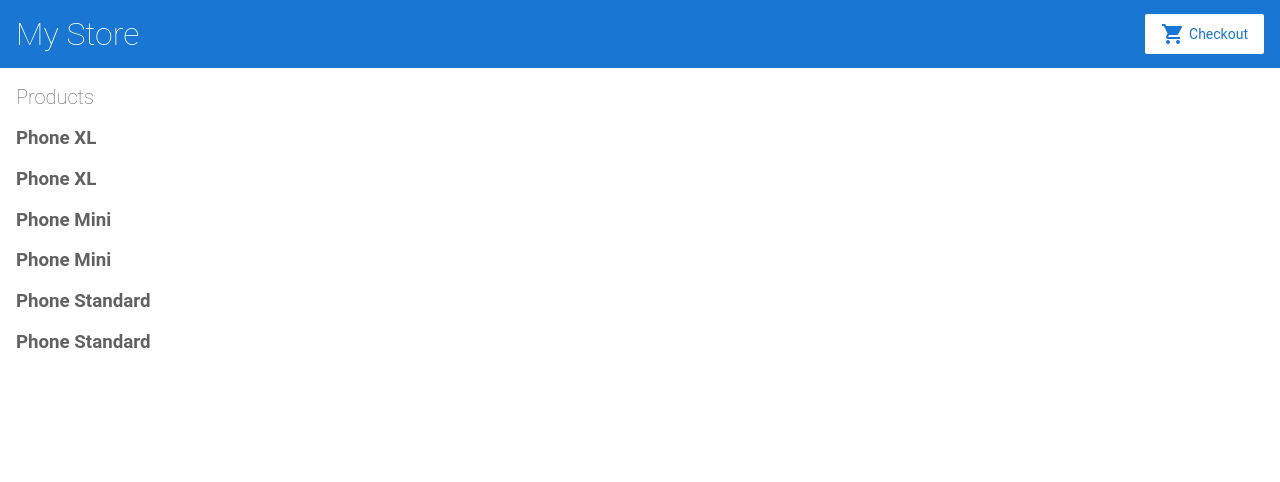
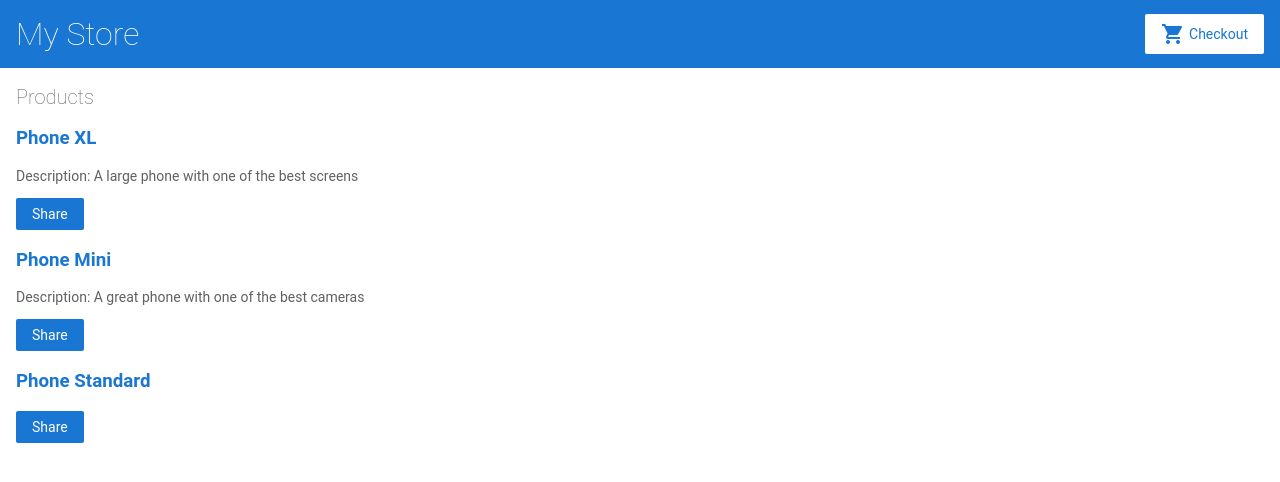
Before and after one commit to vladimir-stetsenko/angular-ykz2uj, an Angular app: page / in a window 1280 px wide. Shown: the top 482 px of the page. Built offline with nearby package versions, Linux system fonts and the light colour scheme.

Commit message:
2 files modified, 4 added

```diff
--- a/src/app/app.module.ts
+++ b/src/app/app.module.ts
@@ -6,6 +6,7 @@
 import { AppComponent } from './app.component';
 import { TopBarComponent } from './top-bar/top-bar.component';
 import { ProductListComponent } from './product-list/product-list.component';
+import { ProductAlertsComponent } from './product-alerts/product-alerts.component';
 
 @NgModule({
   imports: [
@@ -18,7 +19,8 @@
   declarations: [
     AppComponent,
     TopBarComponent,
-    ProductListComponent
+    ProductListComponent,
+    ProductAlertsComponent
   ],
   bootstrap: [
     AppComponent
--- /dev/null
+++ b/src/app/product-alerts/product-alerts.component.html
@@ -0,0 +1 @@
+<p>product-alerts works!</p>
--- a/src/app/product-list/product-list.component.html
+++ b/src/app/product-list/product-list.component.html
@@ -8,9 +8,16 @@
 
 <div *ngFor="let product of products">
   <h3>
-    {{ product.name }}
+    <a [title]="product.name + ' details'">
+      {{ product.name }}
+    </a>
   </h3>
-  <h3>
-    {{ product.name }}
-  </h3>
+
+  <p *ngIf="product.description">
+    Description: {{ product.description }}
+  </p>
+
+  <button type="button" (click)="share()">
+    Share
+  </button>
 </div>
```
Also changed, not shown: src/app/product-alerts/product-alerts.component.ts (added, +10 -0 lines), src/app/product-alerts/product-alerts.component.css (added), 1 other file (tests, documents, lock files or other folders).
